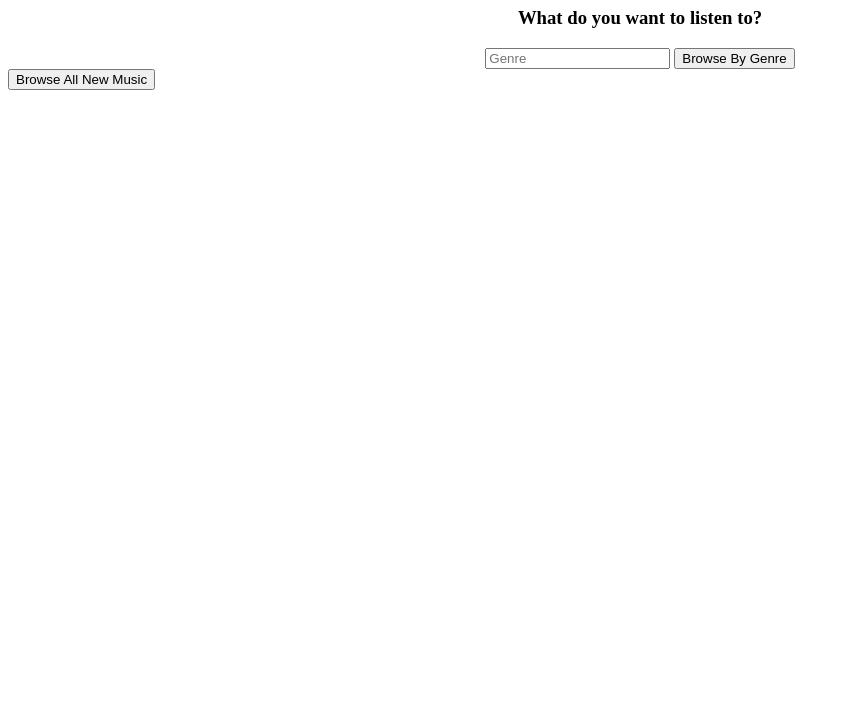
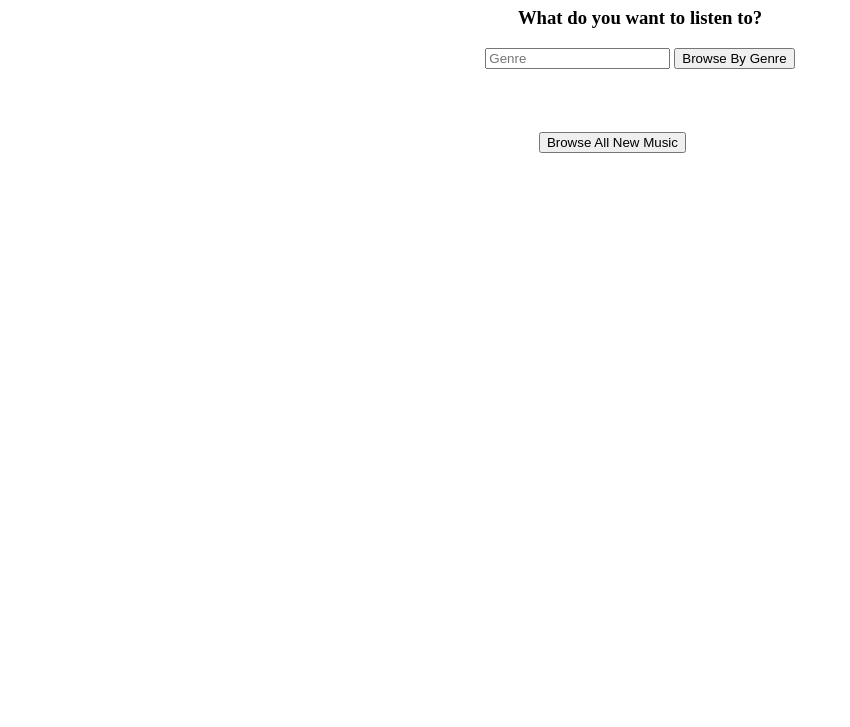
Before and after one commit to afillip/Scrape_Scrape, a website: page client/index.html in a window 1280 px wide. Shown: the part 73-800 px from the top of the page, without its empty margins (0-850 px from the left). Drawn offline with nearby package versions, Linux system fonts and the light colour scheme.

Commit message:
css page added

```diff
--- a/client/index.html
+++ b/client/index.html
@@ -2,14 +2,10 @@
 <html>
 	<head>
 		<title>Blog Scrape</title>
+		<link rel="stylesheet" type='text/css' href="style.css">
 	</head>
 
 	<body>
-		<style>
-			h1, form, button{
-				text-align: center
-			}
-		</style>
 		<h1> Scrape Scrape </h1>
 		<form class="searchMusic">
 			<h3> What do you want to listen to?</h3>
--- /dev/null
+++ b/client/style.css
@@ -0,0 +1,8 @@
+h1, form{
+	text-align: center;
+}
+
+#noFilter{
+	margin-top: 5%;
+	margin-left: 42%;
+}
```
